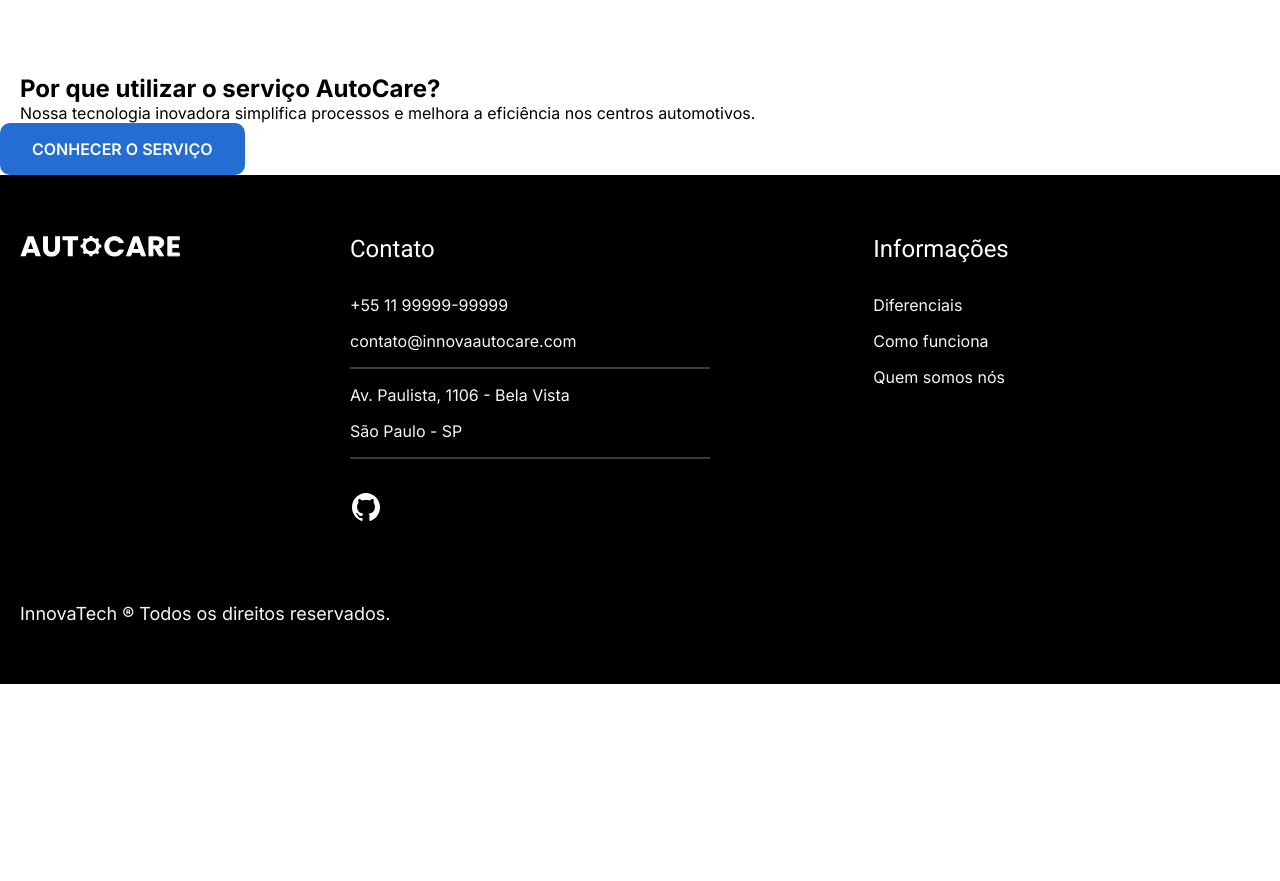
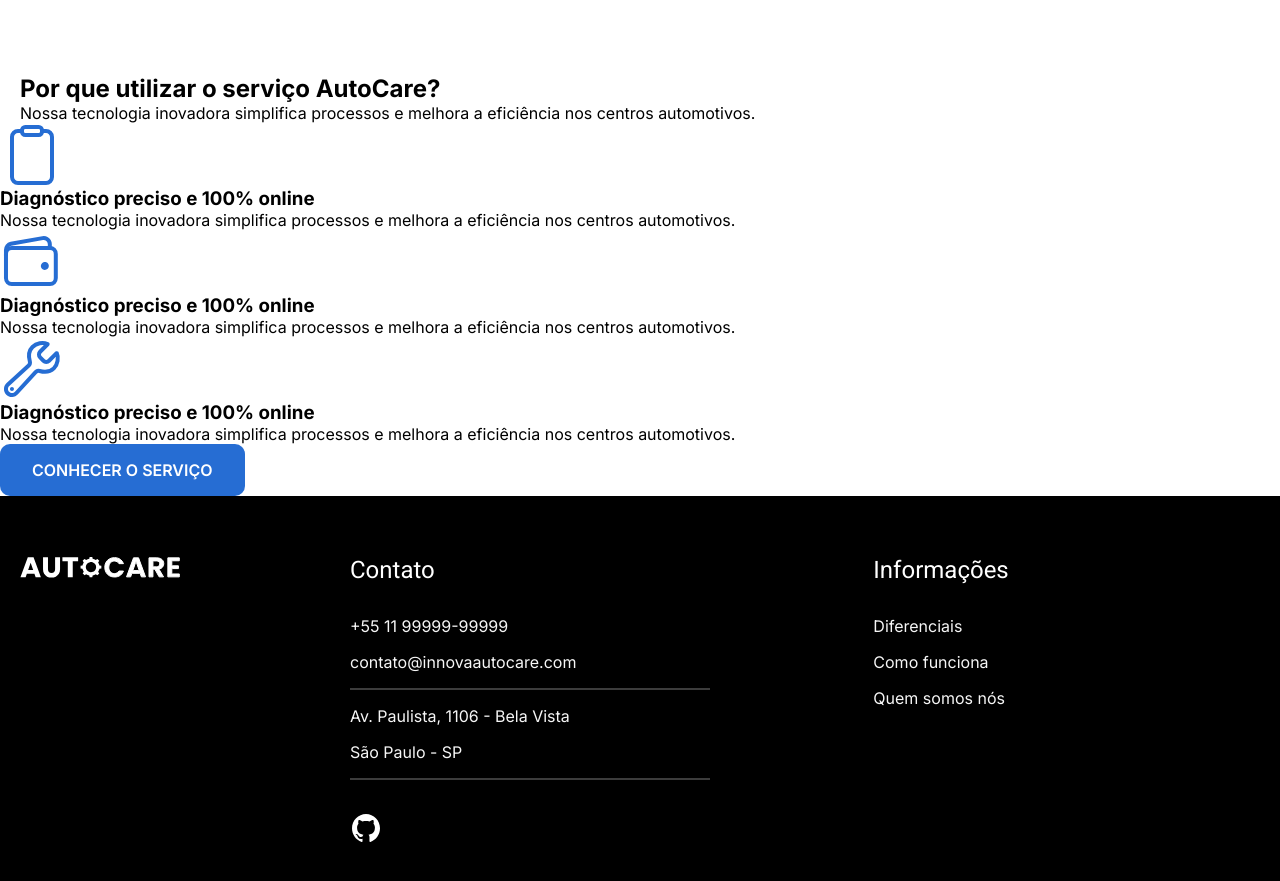
Before and after one commit to InnovaAutoCare/autocare, a React (Vite) app: page / in a window 1280 px wide. Shown: the part 820-1701 px from the top of the page. Before the commit the page ends 1504 px from the top, so only its background shows below. Built offline with nearby package versions, Linux system fonts and the light colour scheme.

Commit message:
Estrutura do componente Card Serviço

```diff
--- a/src/Pages/Home/App.tsx
+++ b/src/Pages/Home/App.tsx
@@ -1,7 +1,12 @@
+import './App.css'
+import Header from '../../components/Header'
+import Footer from '../../components/Footer'
 import Button from '../../components/Button'
-import Footer from '../../components/Footer'
-import Header from '../../components/Header'
-import './App.css'
+import CardServico from '../../components/CardServico'
+import diagnosticoIcon from '../../assets/svg/diagnostico-icon.svg'
+import carteiraIcon from '../../assets/svg/carteira-icon.svg'
+import consertoIcon from '../../assets/svg/conserto-icon.svg'
+
 
 function App() {
   return (
@@ -25,6 +30,21 @@ function App() {
                 <p>Nossa tecnologia inovadora simplifica processos e melhora a eficiência nos centros automotivos.</p>
             </div>
             <div className="cards-servico">
+              <CardServico
+                icon={diagnosticoIcon}
+                titulo='Diagnóstico preciso e 100% online'
+                texto='Nossa tecnologia inovadora simplifica processos e melhora a eficiência nos centros automotivos.'
+              />
+              <CardServico
+                icon={carteiraIcon}
+                titulo='Diagnóstico preciso e 100% online'
+                texto='Nossa tecnologia inovadora simplifica processos e melhora a eficiência nos centros automotivos.'
+              />
+              <CardServico
+                icon={consertoIcon}
+                titulo='Diagnóstico preciso e 100% online'
+                texto='Nossa tecnologia inovadora simplifica processos e melhora a eficiência nos centros automotivos.'
+              />
             </div>
             <Button conteudo='CONHECER O SERVIÇO'/>
         </div>
--- a/src/components/CardServico/index.tsx
+++ b/src/components/CardServico/index.tsx
@@ -0,0 +1,19 @@
+import './index.css';
+
+function CardServico(props: {
+    icon: string,
+    titulo: string,
+    texto: string
+}) {
+  return (
+    <>
+        <div className="card-servico">
+            <img src={props.icon} alt=""/>
+            <h3>{props.titulo}</h3>
+            <p>{props.texto}</p>
+        </div>
+    </>
+  )
+}
+
+export default CardServico;
```
